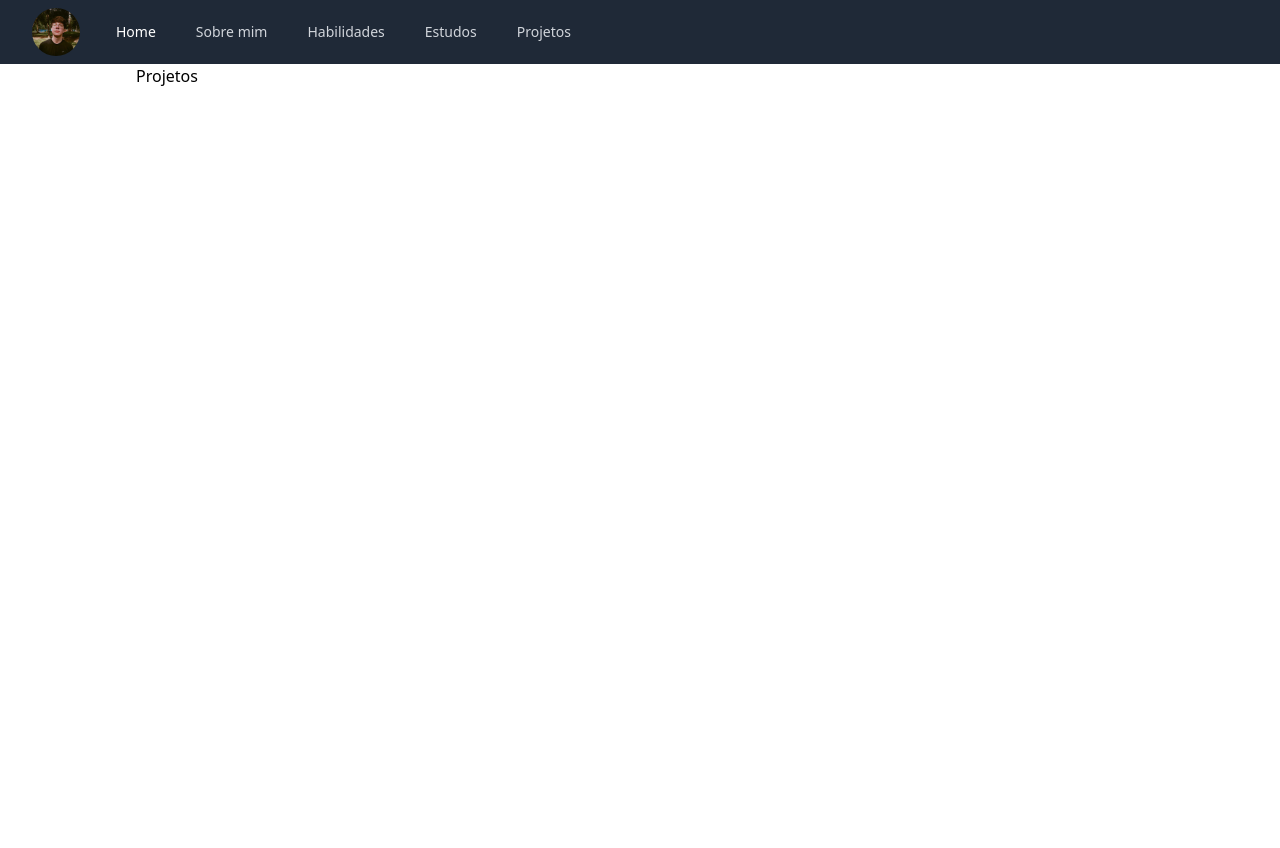
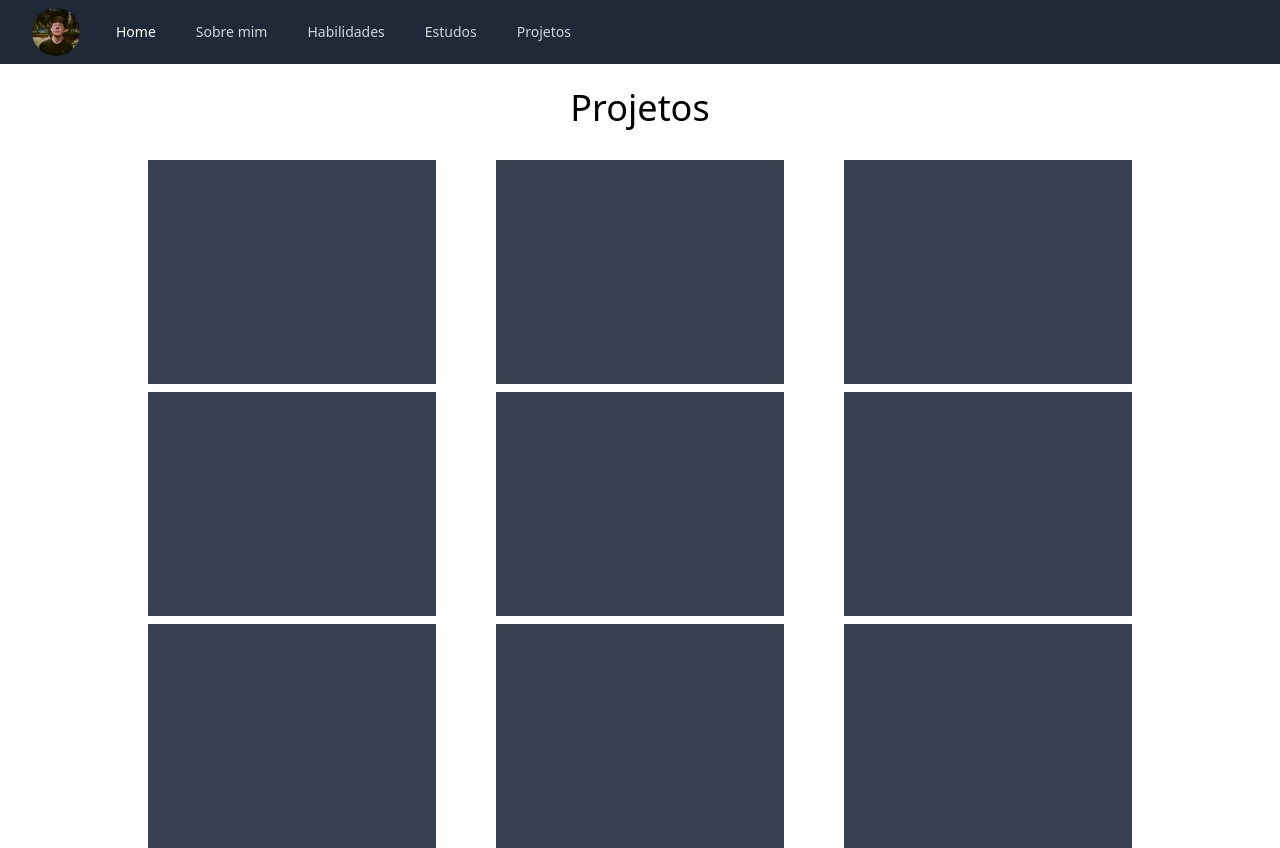
Before and after one commit to brunovicenters/Portfolio-Angular, an Angular app: page /projetos in a window 1280 px wide. Before the commit the page ends 800 px from the top, so only its background shows below. Built offline with nearby package versions, Linux system fonts and the light colour scheme.

Commit message:
Added initial template

```diff
--- a/src/app/projects/projects.component.html
+++ b/src/app/projects/projects.component.html
@@ -1,7 +1,30 @@
 <app-navbar></app-navbar>
 
-<main class="mx-auto max-w-5xl px-2">
+<main class="mx-auto max-w-5xl">
 
-  <h1>Projetos</h1>
+  <h1 class="text-4xl text-center mt-6 mb-6">Projetos</h1>
+
+  <section class="max-w-full flex justify-between items-end flex-wrap space-y-2">
+
+
+    <div class="h-56 w-72 mx-5 bg-gray-700"></div>
+
+    <div class="h-56 w-72 mx-5 bg-gray-700"></div>
+
+    <div class="h-56 w-72 mx-5 bg-gray-700"></div>
+
+    <div class="h-56 w-72 mx-5 bg-gray-700"></div>
+
+    <div class="h-56 w-72 mx-5 bg-gray-700"></div>
+
+    <div class="h-56 w-72 mx-5 bg-gray-700"></div>
+
+    <div class="h-56 w-72 mx-5 bg-gray-700"></div>
+
+    <div class="h-56 w-72 mx-5 bg-gray-700"></div>
+
+    <div class="h-56 w-72 mx-5 bg-gray-700"></div>
+
+  </section>
 
 </main>
```
